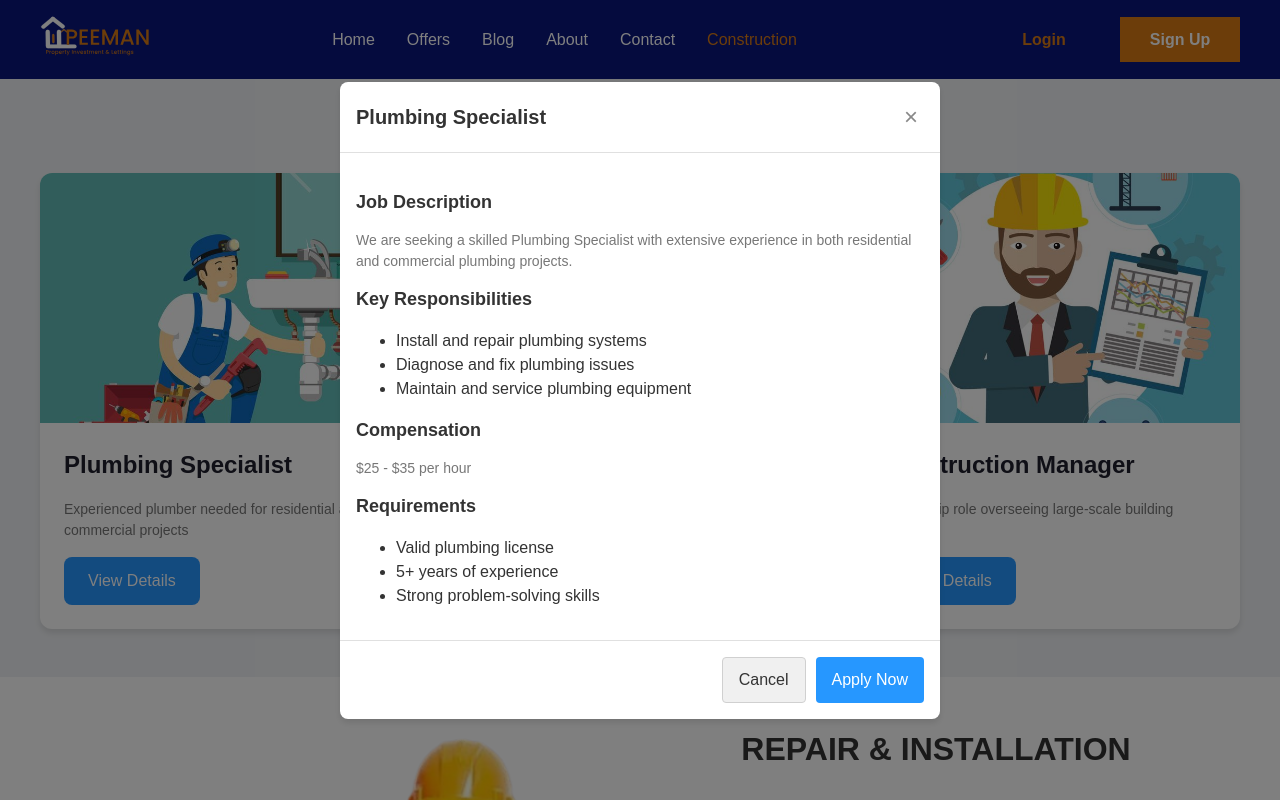
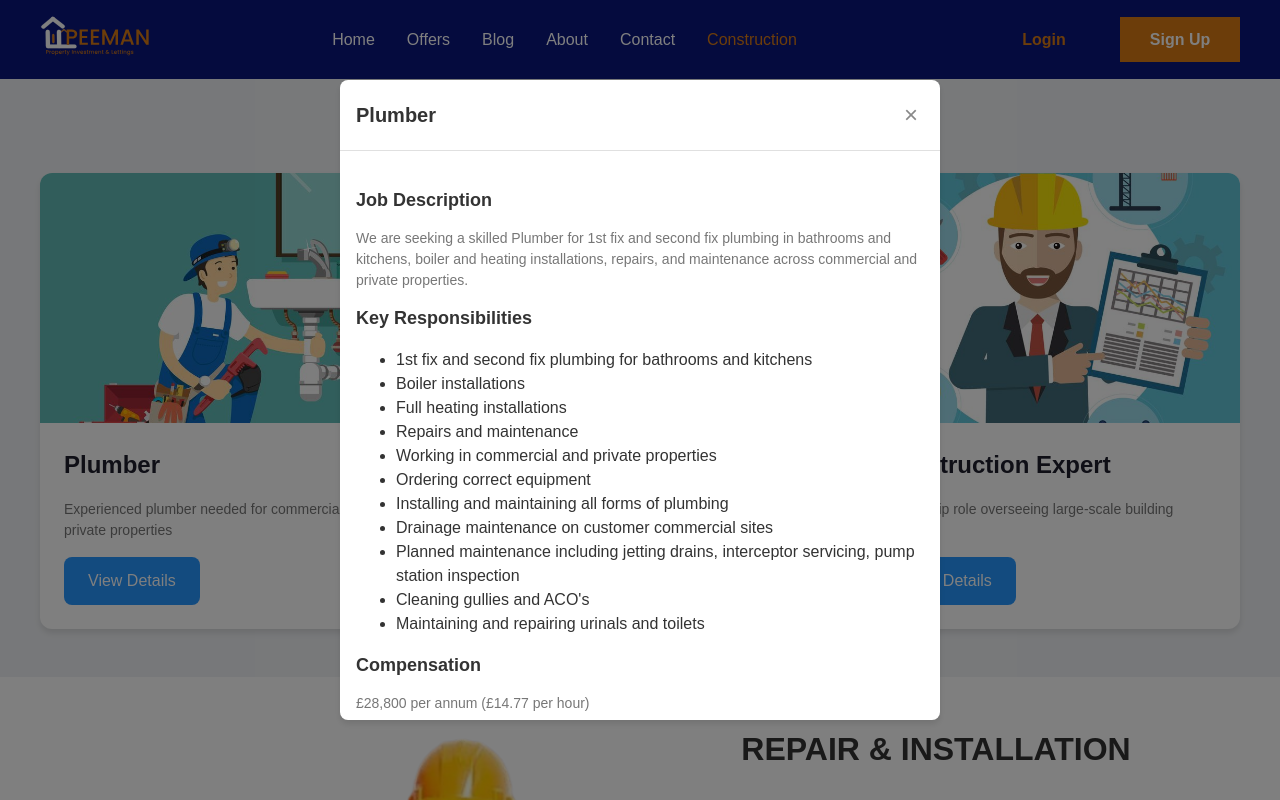
Before and after one commit to joe2sure/PEEMAN, a React (Create React App) app in the folder client/: page /construction in a window 1280 px wide. Both pictures are taken after a click on the element 232 px from the left and 4855 px from the top of the page. Shown: the part 4455-5255 px from the top of the page. Built offline with nearby package versions, Linux system fonts and the light colour scheme.

Commit message:
App.css and JobVacanciesAd.js

```diff
--- a/client/src/App.css
+++ b/client/src/App.css
@@ -112,7 +112,7 @@ h1, h2, h3, h4, h5, h6 {
 }
 
 .scroll-button {
-  background-color: #0B167C;; /* Your primary brand color */
+  background-color: #0B167C; /* Your primary brand color */
   color: white;
   border: none;
   padding: 15px;
--- a/client/src/components/home/JobVacanciesAd.js
+++ b/client/src/components/home/JobVacanciesAd.js
@@ -6,49 +6,129 @@ const JobVacanciesAd = () => {
   const [selectedJob, setSelectedJob] = useState(null);
   const [isModalOpen, setIsModalOpen] = useState(false);
 
-  // Job vacancy data
   const jobVacancies = [
     {
         id: 1,
-      title: 'Plumbing Specialist',
-      description: 'Experienced plumber needed for residential and commercial projects',
+        title: 'Plumber',
+        occupationCode: '531 (Plumbers, Heating and ventilation, installers and Repairs)',
+        description: 'Experienced plumber needed for commercial and private properties',
         image: require('../../assets/images/home/construction/images/plumber-img.jpeg'),
         category: 'plumbing',
-      fullDescription: 'We are seeking a skilled Plumbing Specialist with extensive experience in both residential and commercial plumbing projects.',
+        fullDescription: 'We are seeking a skilled Plumber for 1st fix and second fix plumbing in bathrooms and kitchens, boiler and heating installations, repairs, and maintenance across commercial and private properties.',
+        jobDetails: {
+          type: 'Full-time',
+          hours: '40 hours per week minimum',
+          schedule: 'Monday to Friday, with Saturday during peak trading times',
+          hierarchyLevel: 'Level 1',
+        },
+        compensation: {
+          salary: {
+            annual: '£28,800',
+            hourly: '£14.77'
+          },
+          benefits: [
+            'Pension',
+            '28 days annual leave',
+            'Future development and career opportunities',
+            'Access to employee assistance program',
+            'Competitive overtime rate where applicable',
+            'Opportunities for career advancement and skill development',
+            'Training and mentoring programs'
+          ]
+        },
         roles: [
-        'Install and repair plumbing systems',
-        'Diagnose and fix plumbing issues',
-        'Maintain and service plumbing equipment'
+          '1st fix and second fix plumbing for bathrooms and kitchens',
+          'Boiler installations',
+          'Full heating installations',
+          'Repairs and maintenance',
+          'Working in commercial and private properties',
+          'Ordering correct equipment',
+          'Installing and maintaining all forms of plumbing',
+          'Drainage maintenance on customer commercial sites',
+          'Planned maintenance including jetting drains, interceptor servicing, pump station inspection',
+          'Cleaning gullies and ACO\'s',
+          'Maintaining and repairing urinals and toilets'
         ],
-      pay: '$25 - $35 per hour',
         requirements: [
-        'Valid plumbing license',
-        '5+ years of experience',
-        'Strong problem-solving skills'
-      ]
+          'Plumbing expertise in commercial and residential settings'
+        ],
+        pay: '£28,800 per annum (£14.77 per hour)',
+        googleFormLink: 'https://forms.gle/oMNo4b8rA9BoTQAx9'
       },
       {
         id: 2,
-      title: 'Master Carpenter',
-      description: 'Skilled carpenter wanted for custom woodworking and construction',
+        title: 'Carpenter',
+        occupationCode: '5316 (Carpenter and Joiners)',
+        description: 'Skilled carpenter for high-quality woodworking and construction',
         image: require('../../assets/images/home/construction/images/carpenter-img.jpeg'),
         category: 'carpentry',
-      fullDescription: 'Our company is looking for a highly skilled Master Carpenter with expertise in custom woodworking and construction.',
+        fullDescription: 'We are seeking a skilled Carpenter to create high-quality entrance gates, outdoor furniture, and support various construction projects.',
+        jobDetails: {
+          type: 'Full-time',
+          hours: '40 hours per week minimum',
+          schedule: 'Monday to Friday, with Saturdays during peak trading times',
+          hierarchyLevel: 'Level 1',
+        },
+        compensation: {
+          salary: {
+            annual: '£25,200',
+            hourly: '£12.92'
+          },
+          benefits: [
+            'Pension',
+            '28 days annual leave',
+            'Future development and career opportunities',
+            'Access to employee assistance program',
+            'Competitive overtime rate where applicable',
+            'Opportunities for career advancement and skill development',
+            'Training and mentoring programs'
+          ]
+        },
+        qualifications: [
+          'CSCS blue card – carpentry and formwork',
+          'NVQ level 2 or higher BTEC/City & Guilds or equivalent in carpentry',
+          'Formal apprenticeship or craft trained equivalent',
+          'Minimum 2-3 years experience',
+          'Experience making gates and garden furniture preferred',
+          'Valid car driving license (UK) or international driving permit'
+        ],
+        personalQualities: [
+          'Excellent attention to details',
+          'High-quality workmanship',
+          'Punctual, hardworking, and trustworthy',
+          'Able to work independently and as part of a team',
+          'Good communication skills',
+          'Able to follow safety guidelines'
+        ],
         roles: [
-        'Create custom woodworking pieces',
-        'Read and interpret construction blueprints',
-        'Install and repair wooden structures'
+          'Make high-quality entrance gates and outdoor furniture',
+          'Use various saws and machinery',
+          'Ensure high standard of work and meet deadlines',
+          'Provide excellent customer service',
+          'Integrate with the team',
+          'Undergo training and development',
+          'Make measurements and prepare sites for woodwork',
+          'Prepare drawings for cabinetry, framing, and construction projects',
+          'Select and evaluate materials',
+          'Source timber by size, strength, and budget',
+          'Assess and review carpentry or joinery refurbishments',
+          'Perform finish carpentry including siding, flooring, and built-ins'
         ],
-      pay: '$30 - $45 per hour',
         requirements: [
-        'Proven carpentry skills',
-        'Ability to read blueprints',
-        'Attention to detail'
-      ]
+          'Minimum 2-3 years of carpentry experience',
+          'Valid CSCS card',
+          'NVQ level 2 or equivalent in carpentry'
+        ],
+        additionalConsiderations: [
+          'Ability to meet skilled worker visa requirements if applying from outside the UK',
+          'IELTS certification may be required for international applicants'
+        ],
+        pay: '£25,200 per annum (£12.92 per hour)',
+        googleFormLink: 'https://forms.gle/oMNo4b8rA9BoTQAx9'
       },
     {
       id: 3,
-      title: 'Construction Manager',
+      title: 'Construction Expert',
       description: 'Leadership role overseeing large-scale building projects',
       image: require('../../assets/images/home/construction/images/builder-img.jpeg'),
       category: 'building',
@@ -58,12 +138,13 @@ const JobVacanciesAd = () => {
         'Coordinate construction teams',
         'Ensure compliance with safety regulations'
       ],
-      pay: '$70,000 - $90,000 per year',
       requirements: [
         'Construction management degree',
         '7+ years of experience',
         'Strong leadership skills'
-      ]
+      ],
+      pay: '$70,000 - $90,000 per year',
+      googleFormLink: 'https://forms.gle/oMNo4b8rA9BoTQAx9'
     }
   ];
 
@@ -78,8 +159,13 @@ const JobVacanciesAd = () => {
   };
 
   const handleApplyNow = () => {
-    alert(`Applying for ${selectedJob.title}`);
+    if (selectedJob && selectedJob.googleFormLink) {
+      // Open Google Form in a new tab
+      window.open(selectedJob.googleFormLink, '_blank');
       closeModal();
+    } else {
+      alert('Application form not available at the moment.');
+    }
   };
 
   return (
@@ -140,13 +226,13 @@ const JobVacanciesAd = () => {
             <div className="modal-body">
               <section>
                 <h3>Job Description</h3>
-                <p>{selectedJob.fullDescription}</p>
+                <p>{selectedJob.fullDescription || selectedJob.description}</p>
               </section>
 
               <section>
                 <h3>Key Responsibilities</h3>
                 <ul>
-                  {selectedJob.roles.map((role, index) => (
+                  {selectedJob.roles && selectedJob.roles.map((role, index) => (
                     <li key={index}>{role}</li>
                   ))}
                 </ul>
@@ -157,6 +243,7 @@ const JobVacanciesAd = () => {
                 <p>{selectedJob.pay}</p>
               </section>
 
+              {selectedJob.requirements && selectedJob.requirements.length > 0 && (
                 <section>
                   <h3>Requirements</h3>
                   <ul>
@@ -165,6 +252,7 @@ const JobVacanciesAd = () => {
                     ))}
                   </ul>
                 </section>
+              )}
             </div>
 
             <div className="modal-footer">
@@ -189,7 +277,6 @@ const JobVacanciesAd = () => {
 };
 
 export default JobVacanciesAd;
-
 
 // import React from 'react';
 // import { useNavigate } from 'react-router-dom';
```
Also changed, not shown: 1 other file (tests, documents, lock files or other folders). Lines whose indentation alone changed are shown as unchanged.
